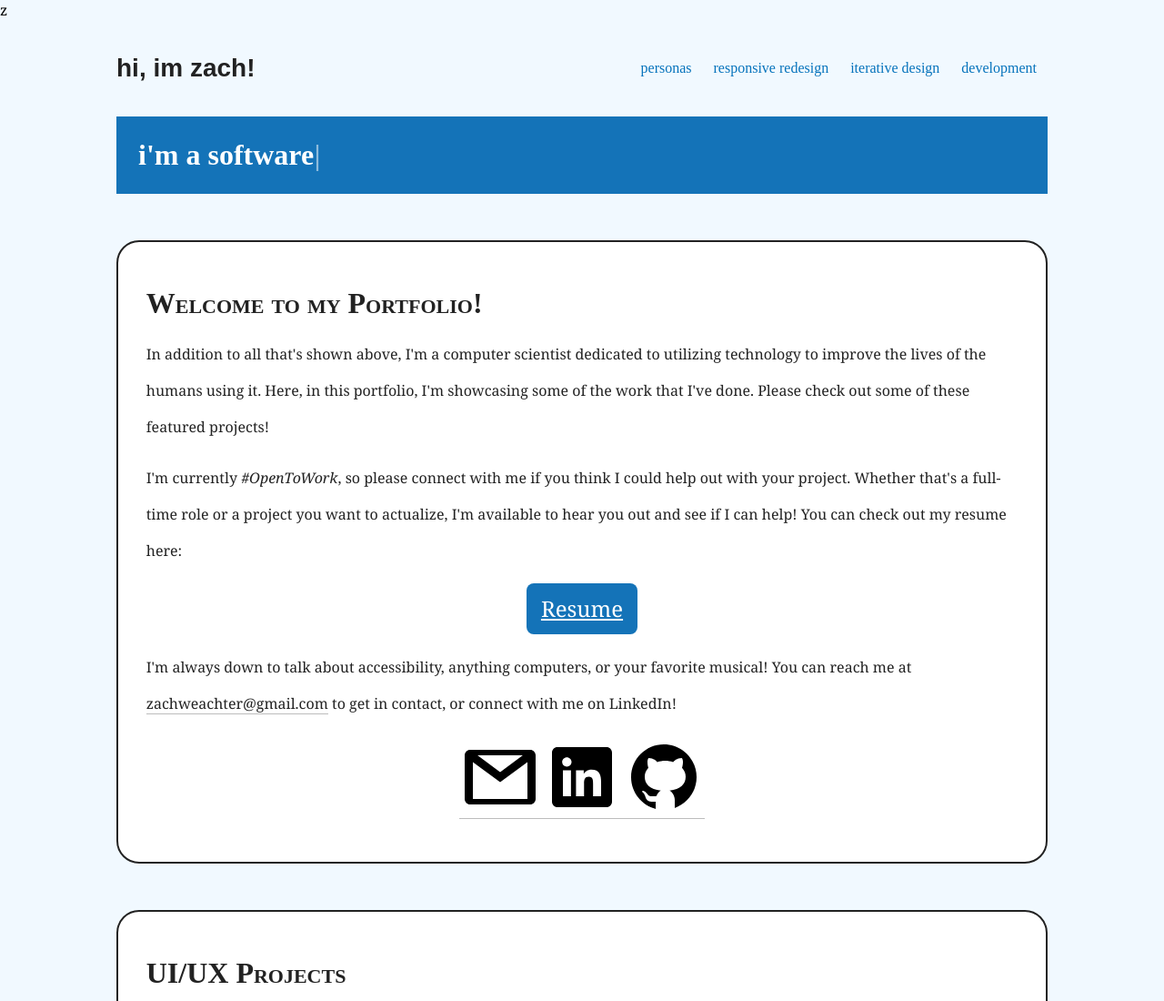
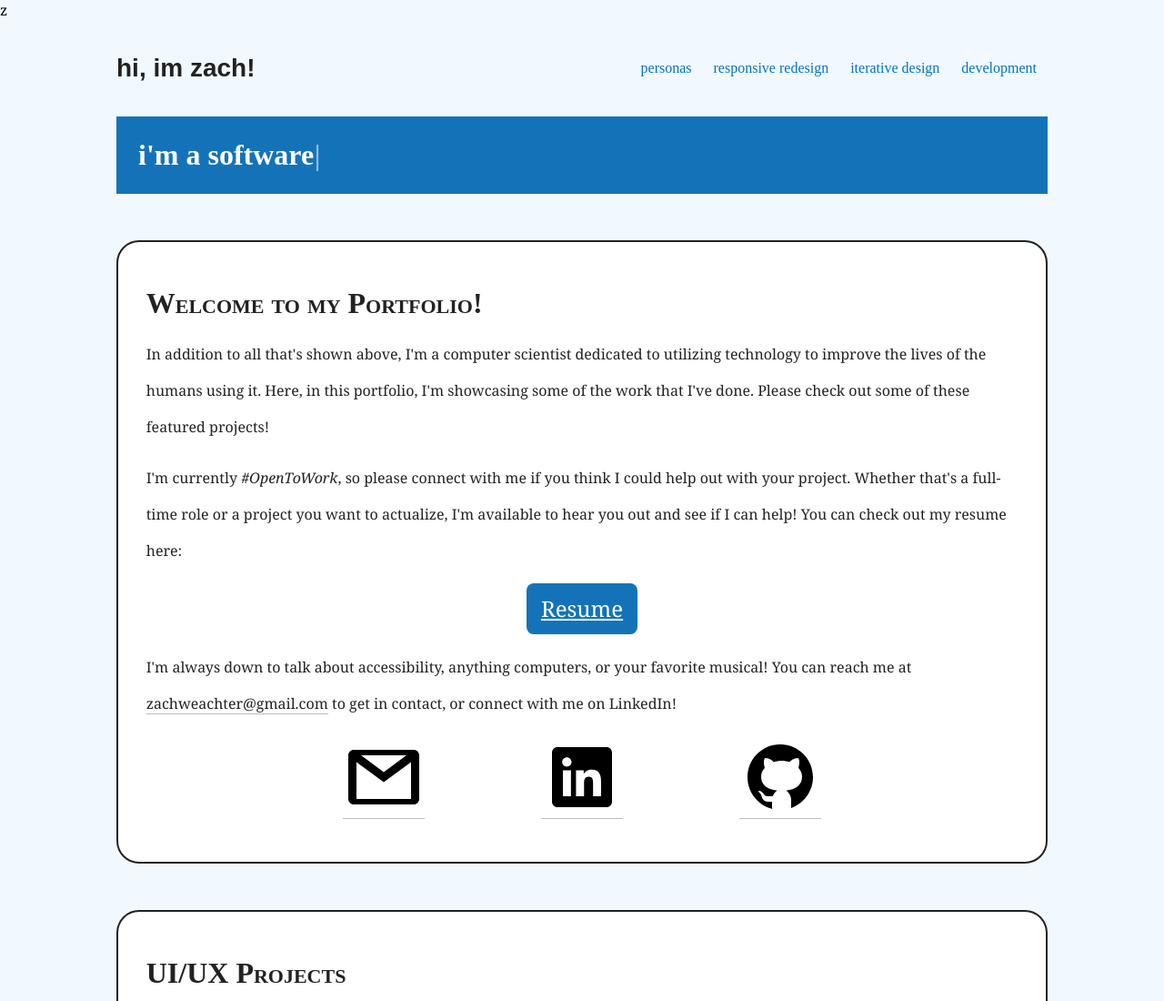
Before and after one commit to zachweach/zachweach.github.io, a plain HTML site: page index.html in a window 1280 px wide. Shown: the top 1100 px of the page at 91% size. Drawn offline with Linux system fonts and the light colour scheme; some icons are missing; a web font is replaced by a local one.

Commit message:
Update index.css

```diff
--- a/style/index.css
+++ b/style/index.css
@@ -321,6 +321,9 @@ th, td {
   align-items: center;
   margin: 1rem auto;
 }
+.socials a {
+  margin: auto 4em;
+}
 /* main section */
 
 
```
